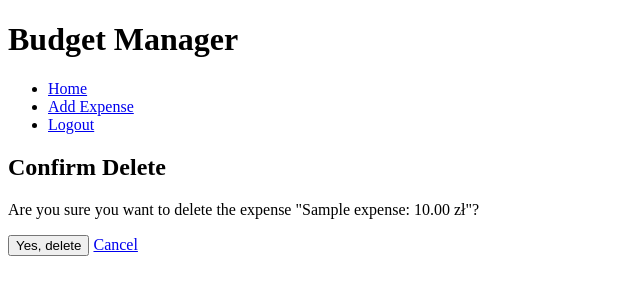
After one commit to cPaletta/budget_manager, a Django app: template templates/confirm_delete.html in a window 1280 px wide. The commit adds this page. Shown: the top 300 px of the page, without its empty margins (0-640 px from the left). Run offline with Django 3.2, Linux system fonts and the light colour scheme; the template is opened without the code that fills it: most values are stand-ins (such as "Sample title", 1, 10 or a date in 2020).

Commit message:
Add delete expense functionality and date input widget

```diff
--- a/expenses/forms.py
+++ b/expenses/forms.py
@@ -5,3 +5,6 @@ class ExpenseForm(forms.ModelForm):
     class Meta:
         model = Expense
         fields = ["title", "amount", "category", "date", "currency"]
+        widgets = {
+            "date": forms.DateInput(attrs={"type": "date"})
+        }
--- a/expenses/urls.py
+++ b/expenses/urls.py
@@ -4,4 +4,5 @@ from . import views
 urlpatterns = [
     path('', views.expense_list, name="expense_list"),
     path('add/', views.add_expense, name="add_expense"),
+    path('delete/<int:expense_id>/', views.delete_expense, name="delete_expense"),
 ]
--- /dev/null
+++ b/templates/confirm_delete.html
@@ -0,0 +1,10 @@
+{% extends "base.html" %}
+{% block content %}
+<h2>Confirm Delete</h2>
+<p>Are you sure you want to delete the expense "{{ expense.title }}: {{ expense.amount|floatformat:2 }} zł"?</p>
+<form method="post">
+    {% csrf_token %}
+    <button type="submit">Yes, delete</button>
+    <a href="{% url 'expense_list' %}">Cancel</a>
+</form>
+{% endblock %}
--- a/templates/list.html
+++ b/templates/list.html
@@ -3,8 +3,10 @@
 <h2>Your expenses</h2>
 <a href="{% url 'add_expense' %}">Add Expense</a>
 <ul>
-    {% for expense in expenses %}
-        <li>{{ expense.data }} - {{ expense.kategoria }}: {{ expense.kwota|floatformat:2 }} zł</li>
+    {% for expense in expenses|dictsortreversed:"date" %}
+        <li>{{ expense.date }} - {{ expense.category }}: {{ expense.amount|floatformat:2 }} zł
+            <a href="{% url 'delete_expense' expense.id %}">Delete</a>
+        </li>
     {% endfor %}
 </ul>
 {% endblock %}
```
Also changed, not shown: expenses/views.py (+12 -3 lines).
